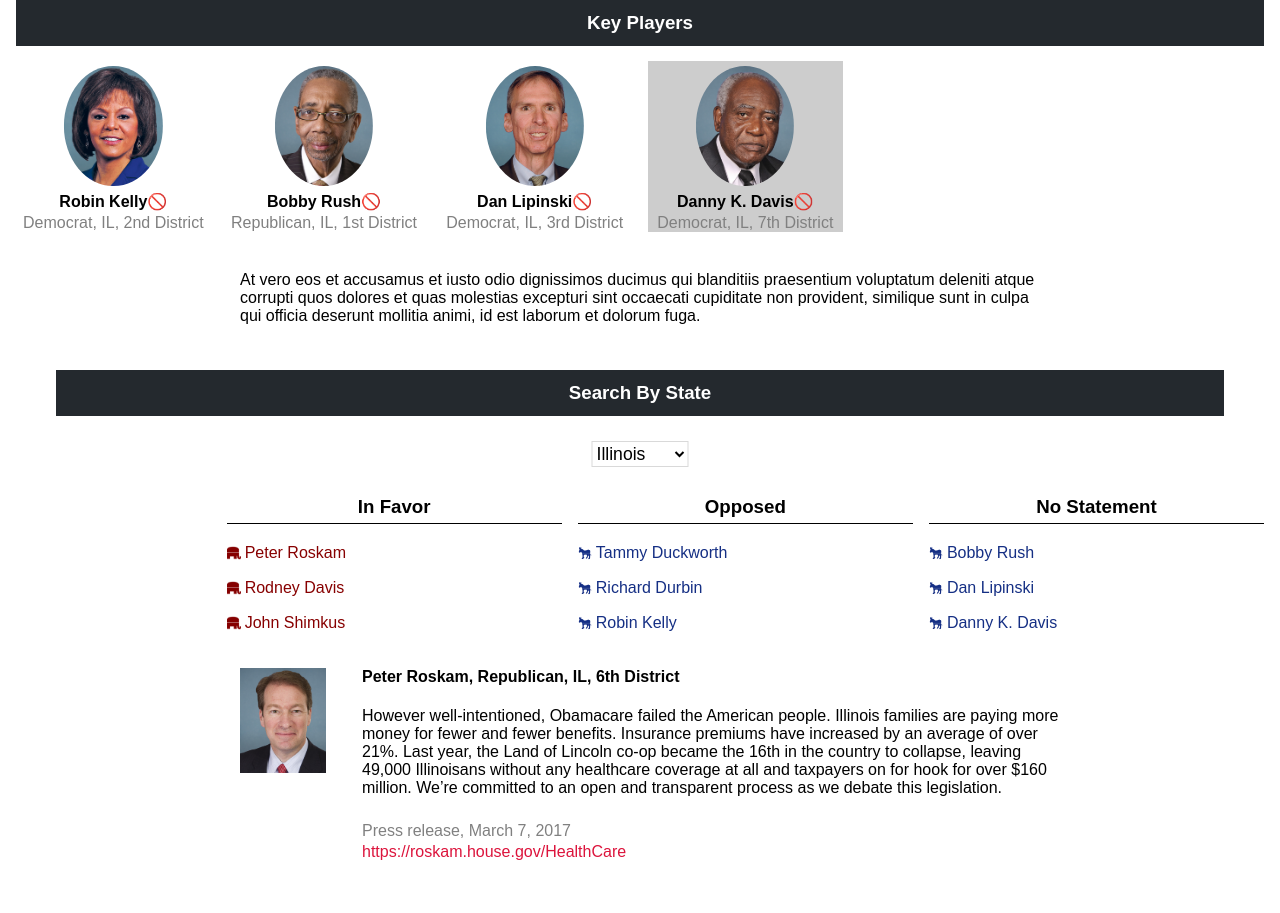
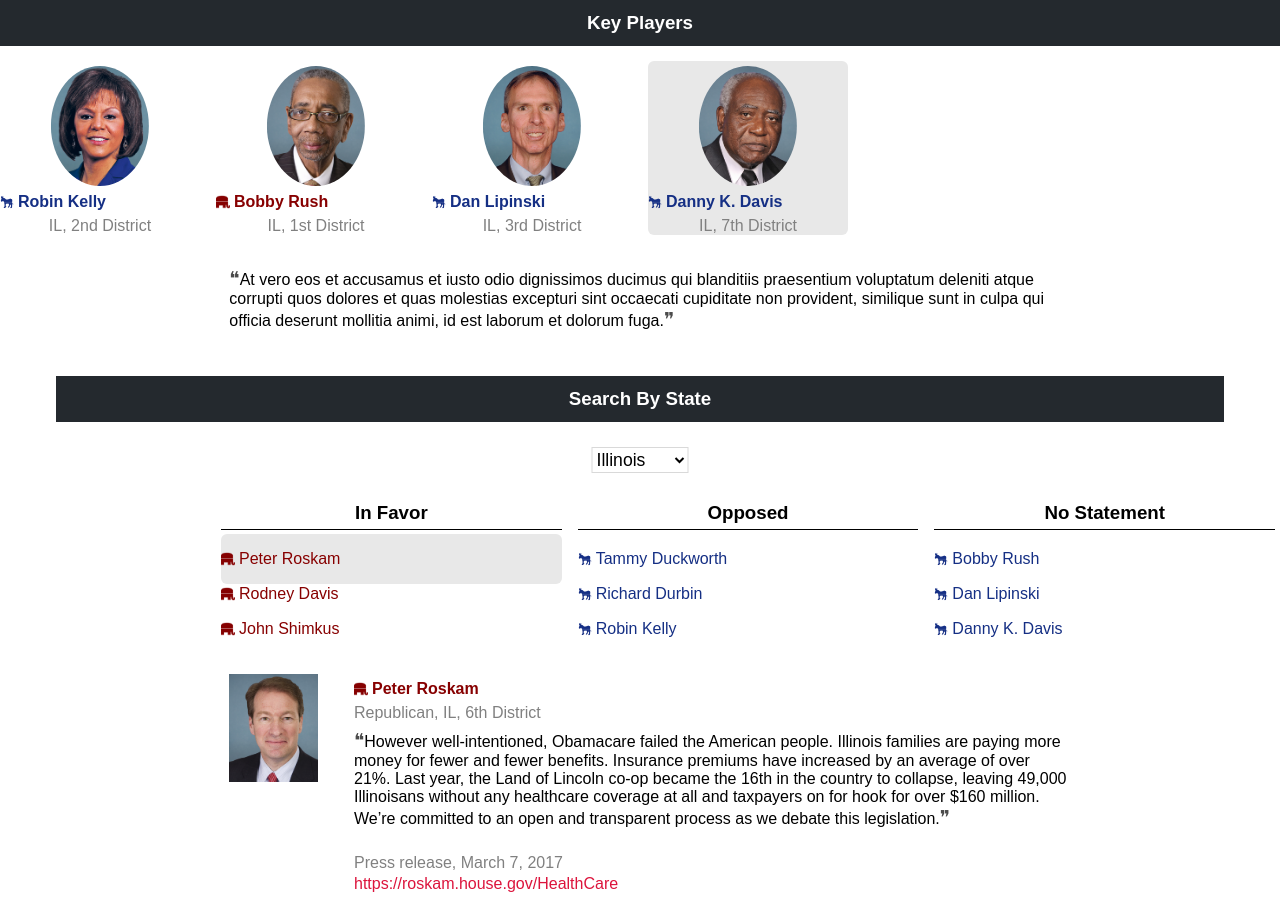
Before and after one commit to MagicWilliams/studio-legislator-tracker, a React (Create React App) app: page / in a window 1280 px wide. Before the commit the page ends 881 px from the top, so only its background shows below. Built offline with nearby package versions, Linux system fonts and the light colour scheme.

Commit message:
Styling updates
Legislator name shows with color and party symbol, everything is centered/spaced a bit better, quotes styling

```diff
--- a/src/components/KeyPlayers/KeyPlayers.css
+++ b/src/components/KeyPlayers/KeyPlayers.css
@@ -14,7 +14,7 @@
 }
 
 .thumbnailBio {
-  text-align: center;
+  /*text-align: center;*/
   margin: 2px 0px;
 }
 
@@ -30,18 +30,30 @@
 
 .thumbnailDetails {
   text-align: center;
-  margin: 3px;
+  margin-top: -12px;
+  /*margin: 2px;*/
   color: gray;
 }
 
+@media only screen and (max-width: 767px) {
+  .thumbnailDetails {
+    font-size: 0.7em;
+  }
+
+}
+
 .thumbnailBioOpposed:after {
-    content: "\01F6AB";
+    /*content: "\01F6AB";*/
  }
 
  .thumbnailBioInFavor:after {
-     content: "\01F6AB";
+     /*content: "\01F6AB";*/
   }
 
   .thumbnailBioNoStatement:after {
-      content: "\01F6AB";
+      /*content: "\01F6AB";*/
    }
+
+   .allKeyPlayers {
+     margin-bottom: -20px;
+   }
--- a/src/components/KeyPlayers/KeyPlayers.jsx
+++ b/src/components/KeyPlayers/KeyPlayers.jsx
@@ -87,12 +87,32 @@ class KeyPlayer extends Component {
     //return "thumbnailBio";
   }
 
+  createOutput(rep) {
+    if (rep.party.toLowerCase() == " republican") {
+      //return <p className="stanceFillers" className="republicans"> (R) {rep.name} </p>;
+      return <div class="allContent"> <div class="content">
+        <img alt="img" src="/img/republican.png" className="imageParty"/>
+        <p className="stanceFillers" className="republicans"
+          onClick={() => this.updateShownInfo(rep)}
+          > {rep.name} </p>
+      </div>
+    </div>;
+    }
+    if (rep.party.toLowerCase() == " democrat") {
+      return <div class="allContent"> <div class="content">
+        <img alt="img" src="/img/democrat.png" className="imageParty"/>
+        <p className="stanceFillers" className="democrats"
+          onClick={() => this.updateShownInfo(rep)}> {rep.name} </p>
+      </div> </div>;
+    }
+  }
+
   render() {
     var name = this.state.showInfo.name;
     //var thumbnailBio = "thumbnailBio";
     return (
       <div>
-      <Grid fluid>
+      <Grid fluid className="allKeyPlayers">
         <Row>
           <Col xs={12}>
             <div className="header">
@@ -105,15 +125,16 @@ class KeyPlayer extends Component {
           {this.state.keyPlayers.map(rep =>
             <Col xs={3} sm={2}>
               <div className="keyPlayer"
-                style={(rep.name) === name ? {backgroundColor: '#cdcdcd'} : {borderRadius: 0}}
+                style={(rep.name) === name ? {backgroundColor: '#e8e8e8', borderRadius: 6,
+              borderColor: '#e8e8e8'} : {borderRadius: 0}}
                 onClick={() => this.updateShownInfo(rep)}>
                 <img src={rep.img} className="thumbnailImage"                />
                 <h4 className={this.updateEmoji(rep)} >
                   {/* style={(rep.stance) === "opposed" ? {backgroundColor: '#cdcdcd'} : {backgroundColor: '#787878'}}>
                   style={(rep.name) === name ? {backgroundColor: '#cdcdcd'} : {backgroundColor: '#787878'}}> */}
-                 {rep.name}
+                 {this.createOutput(rep)}
                 </h4>
-                <p className="thumbnailDetails"> {rep.party}, {rep.state}, {rep.district} </p>
+                <p className="thumbnailDetails"> {rep.state}, {rep.district} </p>
               </div>
             </Col>
             )}
--- a/src/components/RepCard/RepCard.css
+++ b/src/components/RepCard/RepCard.css
@@ -21,6 +21,8 @@
 .link {
   color: crimson;
   text-decoration: none;
+  word-wrap: break-word;
+
 }
 
 .link:hover {
@@ -31,3 +33,28 @@
 .image {
   width: 100%;
 }
+
+.content {
+  display: flex;
+}
+
+.quoteSymbol {
+  /*<span style="font-size:150px;line-height:0.6em;opacity:0.2">❝</span>*/
+  font-size: 1.2em;
+  opacity: 0.7;
+}
+
+.nameParty {
+  align-content: center;
+  margin-top: -15px;
+}
+
+.quoteParagraph {
+  margin-top: -15px;
+}
+
+.repDescription {
+  margin-top: -15px;
+  color: gray;
+  font-weight: normal;
+}
--- a/src/components/RepCard/RepCard.jsx
+++ b/src/components/RepCard/RepCard.jsx
@@ -11,6 +11,49 @@ class RepCard extends Component {
 
   }
 
+    /*createOutput(rep) {
+      if (rep.party.toLowerCase() == " republican") {
+        //return <p className="stanceFillers" className="republicans"> (R) {rep.name} </p>;
+        return <div class="allContent"> <div class="content">
+          <img alt="img" src="/img/republican.png" className="imageParty"/>
+          <p className="stanceFillers" className="republicans"
+            onClick={() => this.updateShownInfo(rep)}
+            > {rep.name} </p>
+        </div>
+      </div>;
+      }
+      if (rep.party.toLowerCase() == " democrat") {
+        return <div class="allContent"> <div class="content">
+          <img alt="img" src="/img/democrat.png" className="imageParty"/>
+          <p className="stanceFillers" className="democrats"
+            onClick={() => this.updateShownInfo(rep)}> {rep.name} </p>
+        </div> </div>;
+      }
+    }*/
+
+    createOutput() {
+      if (this.props.party.toLowerCase() == " republican") {
+        return <div className="nameParty">
+          <div className="content">
+            <img alt="img" src="/img/republican.png" className="imageParty"/>
+            <h4 className="republicans"
+              //onClick={() => this.updateShownInfo(rep)}
+              > {this.props.name} </h4>
+          </div>
+        </div>
+      }
+
+      if (this.props.party.toLowerCase() == " democrat") {
+        return <div class="allContent">
+          <div class="content">
+            <img alt="img" src="/img/democrat.png" className="imageParty"/>
+            <h4  className="democrats"
+              > {this.props.name} </h4>
+          </div>
+        </div>
+      }
+    }
+
   render() {
     if (this.props.keyPlayer==false) {
       var output = <div className="Card">
@@ -20,14 +63,23 @@ class RepCard extends Component {
                 <img alt="img" src={this.props.img} className="image"/>
               </Col>
               <Col xs={8} sm={6} md={6} lg={7} className="bio">
-                <h4 className="repHeader">
-                  {this.props.name},
+                {/* <h4 className="repHeader"> */}
+                <div>
+                  {this.createOutput()}
+                </div>
+                {/* </h4> */}
+
+                <h4 className="repDescription">
                   {this.props.party},
                   {this.props.state},
                   {this.props.district}
                 </h4>
 
-                <p> {this.props.quote} </p>
+                <p className="quoteParagraph">
+                  <span className="quoteSymbol">❝</span>
+                  {this.props.quote}
+                  <span className="quoteSymbol">❞</span>
+                </p>
                 <p className="source"> {this.props.quoteSource} </p>
                 <a className="link" href={this.props.quoteLink}> {this.props.quoteLink} </a>
               </Col>
@@ -42,7 +94,11 @@ class RepCard extends Component {
             <Row>
               <Col xs={12} smOffset={2} sm={8} mdOffset={2} md={8} lgOffset={2} lg={8}>
                 {/* <img alt="img" src={this.props.img} className="image"/> */}
-                <p> {this.props.quote} </p>
+                <p>
+                  <span className="quoteSymbol">❝</span>
+                  {this.props.quote}
+                  <span className="quoteSymbol">❞</span>
+                </p>
                 <p className="source"> {this.props.quoteSource} </p>
                 <a className="link" href={this.props.quoteLink}> {this.props.quoteLink} </a>
               </Col>
--- a/src/components/StateReps/StateReps.css
+++ b/src/components/StateReps/StateReps.css
@@ -47,3 +47,22 @@
   align-self: center;
   padding-right: 4px;
 }
+
+@media only screen and (max-width: 767px) {
+  h3.stanceTitle {
+    font-size: 1em;
+  }
+  .allContent {
+    font-size: 0.9em;
+  }
+
+}
+
+.container-fluid {
+  padding: 0;
+}
+
+.stateRepTable {
+  padding-left: 7px;
+  padding-right: 5px;
+}
--- a/src/components/StateReps/StateReps.jsx
+++ b/src/components/StateReps/StateReps.jsx
@@ -31,16 +31,21 @@ class StateReps extends Component {
   createOutput(rep) {
     if (rep.party.toLowerCase() == " republican") {
       //return <p className="stanceFillers" className="republicans"> (R) {rep.name} </p>;
-      return <div class="allContent"> <div class="content">
+      return <div class="allContent">
+        <div class="content"
+        style={(rep.name) === this.state.showInfo.name ? {backgroundColor: '#e8e8e8', borderRadius: 6,
+      borderColor: '#e8e8e8'} : {borderRadius: 0}}>
         <img alt="img" src="/img/republican.png" className="imageParty"/>
         <p className="stanceFillers" className="republicans"
-          onClick={() => this.updateShownInfo(rep)}
-          > {rep.name} </p>
+          onClick={() => this.updateShownInfo(rep)}> {rep.name} </p>
       </div>
     </div>;
     }
     if (rep.party.toLowerCase() == " democrat") {
-      return <div class="allContent"> <div class="content">
+      return <div class="allContent">
+        <div class="content"
+           style={(rep.name) === this.state.showInfo.name ? {backgroundColor: '#e8e8e8', borderRadius: 6,
+    borderColor: '#e8e8e8'} : {borderRadius: 0}}>
         <img alt="img" src="/img/democrat.png" className="imageParty"/>
         <p className="stanceFillers" className="democrats"
           onClick={() => this.updateShownInfo(rep)}> {rep.name} </p>
@@ -52,7 +57,7 @@ class StateReps extends Component {
     return (
       <div>
         <Grid fluid>
-          <Row>
+          <Row className="stateRepTable">
             <Col xs={4} smOffset={2} sm={2.33}>
               <h3 className="stanceTitle"> In Favor </h3>
               {this.props.representatives.map((rep, index) =>
```
